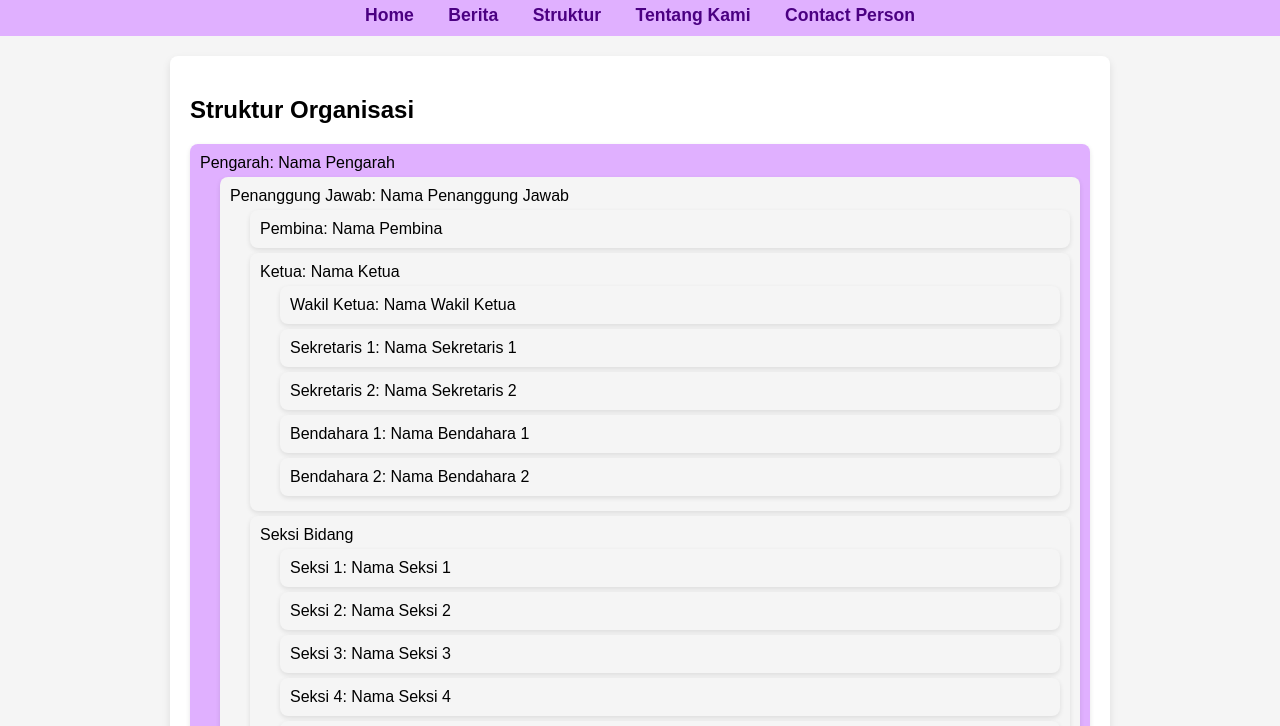
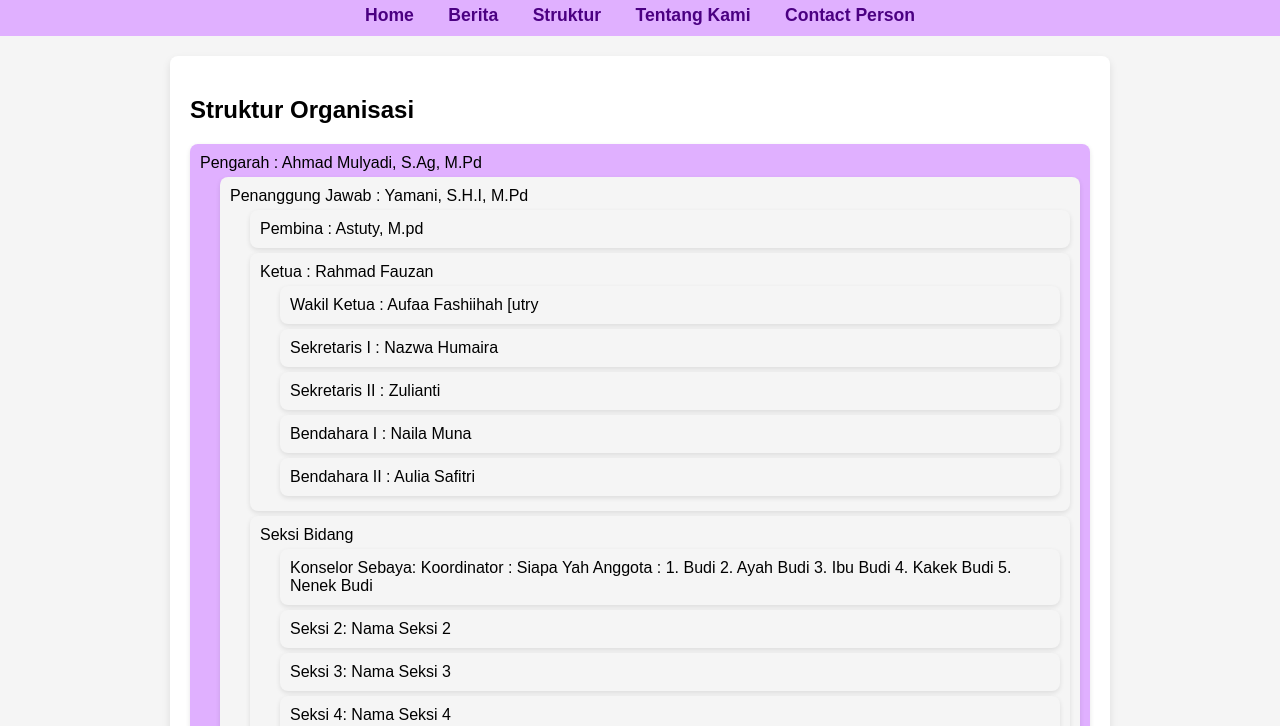
Before and after one commit to JeJe4987/myvalday.github.io, a plain HTML site: page struktur.html in a window 1280 px wide. Shown: the part 74-800 px from the top of the page. Drawn offline with Linux system fonts and the light colour scheme.

Commit message:
Add files via upload

```diff
--- a/struktur.html
+++ b/struktur.html
@@ -26,23 +26,31 @@
             <h2>Struktur Organisasi</h2>
             <div class="structure-chart">
                 <ul>
-                    <li>Pengarah: Nama Pengarah
+                    <li>Pengarah : Ahmad Mulyadi, S.Ag, M.Pd
                         <ul>
-                            <li>Penanggung Jawab: Nama Penanggung Jawab
+                            <li>Penanggung Jawab : Yamani, S.H.I, M.Pd
                                 <ul>
-                                    <li>Pembina: Nama Pembina</li>
-                                    <li>Ketua: Nama Ketua
+                                    <li>Pembina : Astuty, M.pd</li>
+                                    <li>Ketua : Rahmad Fauzan
                                         <ul>
-                                            <li>Wakil Ketua: Nama Wakil Ketua</li>
-                                            <li>Sekretaris 1: Nama Sekretaris 1</li>
-                                            <li>Sekretaris 2: Nama Sekretaris 2</li>
-                                            <li>Bendahara 1: Nama Bendahara 1</li>
-                                            <li>Bendahara 2: Nama Bendahara 2</li>
+                                            <li>Wakil Ketua : Aufaa Fashiihah [utry</li>
+                                            <li>Sekretaris I : Nazwa Humaira</li>
+                                            <li>Sekretaris II : Zulianti</li>
+                                            <li>Bendahara I : Naila Muna</li>
+                                            <li>Bendahara II : Aulia Safitri</li>
                                         </ul>
                                     </li>
                                     <li>Seksi Bidang
                                         <ul>
-                                            <li>Seksi 1: Nama Seksi 1</li>
+                                            <li>Konselor Sebaya:
+                                                     Koordinator : Siapa Yah
+
+                                                          Anggota : 1. Budi
+                                                                    2. Ayah Budi
+                                                                    3. Ibu Budi
+                                                                    4. Kakek Budi
+                                                                    5. Nenek Budi</li>
+
                                             <li>Seksi 2: Nama Seksi 2</li>
                                             <li>Seksi 3: Nama Seksi 3</li>
                                             <li>Seksi 4: Nama Seksi 4</li>
```
